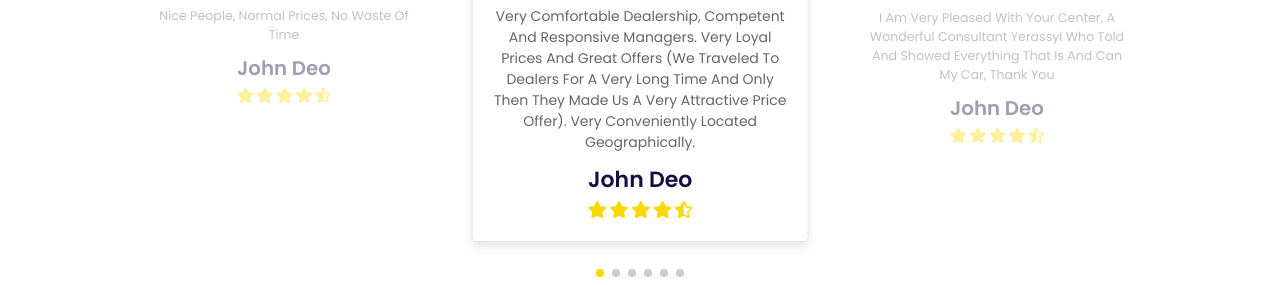
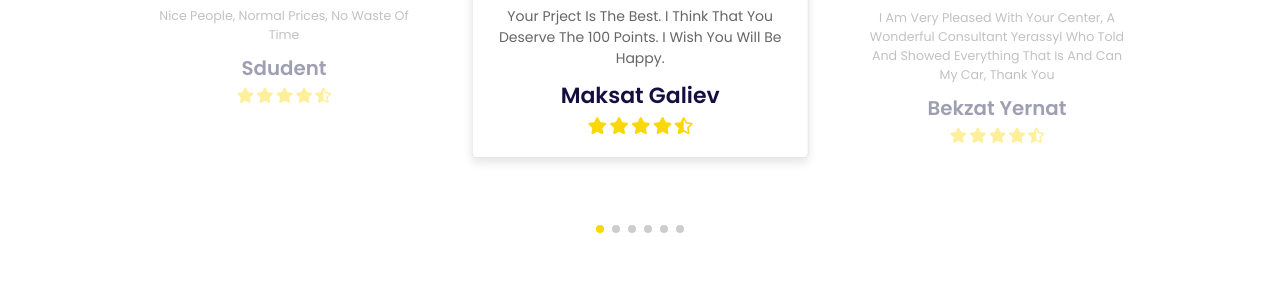
Before and after one commit to yermap/YerDar-Auto-Sales, a plain HTML site: page index.html in a window 1280 px wide. Shown: the part 3666-3951 px from the top of the page. Drawn offline with nearby package versions, Linux system fonts and the light colour scheme.

Commit message:
Update index.html

```diff
--- a/index.html
+++ b/index.html
@@ -20,7 +20,7 @@
 
     <div id="menu-btn" class="fas fa-bars"></div>
 
-    <a href="index.html" class="logo"> <span>yer</span>Dar </a>
+    <a href="index.html" class="logo"> <span>yer</span> Dar </a>
 
     <nav class="navbar">
         <a href="#home">home</a>
@@ -444,7 +444,6 @@ document.querySelector('#car-btn').onclick = () =>{
 <section class="newsletter">
 
     <h3>subscribe for latest updates</h3>
-    <!-- <p>Lorem ipsum dolor sit amet consectetur adipisicing elit. Voluptatum, suscipit.</p> -->
 
    <form action="">
         <input type="email" placeholder="enter your email">
@@ -462,10 +461,10 @@ document.querySelector('#car-btn').onclick = () =>{
         <div class="swiper-wrapper">
 
             <div class="swiper-slide box">
-                <img src="https://bitlab.kz/images/team/Ilyas.png" alt="">
+                <img src="https://sun9-78.userapi.com/impf/GhOs6wSD4ScxnHPXjseeoGV3NVxBfFmMq89O8w/o_zNTS8GrJA.jpg?size=470x604&quality=96&sign=c5ff026cb99f8c5243bf89f10423cf6b&c_uniq_tag=yL2KRJp3oDbLEnaXEluNwkDPvxixuHoWHGPWhRSmhi0&type=album" alt="">
                 <div class="content">
-                    <p>Very comfortable dealership, competent and responsive managers. Very loyal prices and great offers (we traveled to dealers for a very long time and only then they made us a very attractive price offer). Very conveniently located geographically.</p>
-                    <h3>john deo</h3>
+                    <p>Your prject is the best. I think that you deserve the 100 points. I wish you will be happy.</p>
+                    <h3>Maksat Galiev</h3>
                     <div class="stars">
                         <i class="fas fa-star"></i>
                         <i class="fas fa-star"></i>
@@ -477,10 +476,10 @@ document.querySelector('#car-btn').onclick = () =>{
             </div>
 
             <div class="swiper-slide box">
-                <img src="https://bitlab.kz/images/team/Eldar.png" alt="">
+                <img src="https://lh3.googleusercontent.com/a-/AOh14GhVWvVnCnkyRhwp-jUnsosbqueKTVhAV139IN-y=s340-p-k-rw-no" alt="">
                 <div class="content">
                     <p>I am very pleased with your center, a wonderful consultant Yerassyl who told and showed everything that is and can my car, thank you</p>
-                    <h3>john deo</h3>
+                    <h3>Bekzat Yernat</h3>
                     <div class="stars">
                         <i class="fas fa-star"></i>
                         <i class="fas fa-star"></i>
@@ -495,7 +494,7 @@ document.querySelector('#car-btn').onclick = () =>{
                 <img src="https://bitlab.kz/images/team/Azamat.png" alt="">
                 <div class="content">
                     <p>I buy a car from this dealer for the second time. I am very happy with everything. The team is very professional. I am ready to refer to them again next time.</p>
-                    <h3>john deo</h3>
+                    <h3>Askar Aitkulov</h3>
                     <div class="stars">
                         <i class="fas fa-star"></i>
                         <i class="fas fa-star"></i>
@@ -510,7 +509,7 @@ document.querySelector('#car-btn').onclick = () =>{
                 <img src="https://bitlab.kz/images/team/Anel.png" alt="">
                 <div class="content">
                     <p>Good and honest work of the dealership staff. Compliance with the conditions for buying a car with the official information on the YerDar website.</p>
-                    <h3>john deo</h3>
+                    <h3>Akerke Alseitova</h3>
                     <div class="stars">
                         <i class="fas fa-star"></i>
                         <i class="fas fa-star"></i>
@@ -525,7 +524,7 @@ document.querySelector('#car-btn').onclick = () =>{
                 <img src="https://bitlab.kz/images/team/AsylAldanazar.png" alt="">
                 <div class="content">
                     <p>Fast, high quality, loyal</p>
-                    <h3>john deo</h3>
+                    <h3>Daulet Dauletovich</h3>
                     <div class="stars">
                         <i class="fas fa-star"></i>
                         <i class="fas fa-star"></i>
@@ -540,7 +539,7 @@ document.querySelector('#car-btn').onclick = () =>{
                 <img src="https://bitlab.kz/images/testi/Muha200.jpeg" alt="">
                 <div class="content">
                     <p>Nice people, normal prices, no waste of time</p>
-                    <h3>john deo</h3>
+                    <h3>Sdudent</h3>
                     <div class="stars">
                         <i class="fas fa-star"></i>
                         <i class="fas fa-star"></i>
@@ -592,16 +591,6 @@ document.querySelector('#car-btn').onclick = () =>{
             <a href="#"> <i class="fas fa-map-marker-alt"></i> USA </a>
         </div>
 
-        <!-- <div class="box">
-            <h3>quick links</h3>
-            <a href="#"> <i class="fas fa-arrow-right"></i> home </a>
-            <a href="#"> <i class="fas fa-arrow-right"></i> vehicles </a>
-            <a href="#"> <i class="fas fa-arrow-right"></i> services </a>
-            <a href="#"> <i class="fas fa-arrow-right"></i> featured </a>
-            <a href="#"> <i class="fas fa-arrow-right"></i> reviews </a>
-            <a href="#"> <i class="fas fa-arrow-right"></i> contact </a>
-        </div> -->
-
         <div class="box">
             <h3>contact info</h3>
             <a href="#"> <i class="fas fa-phone"></i> +747-256-49-65 </a>
```
